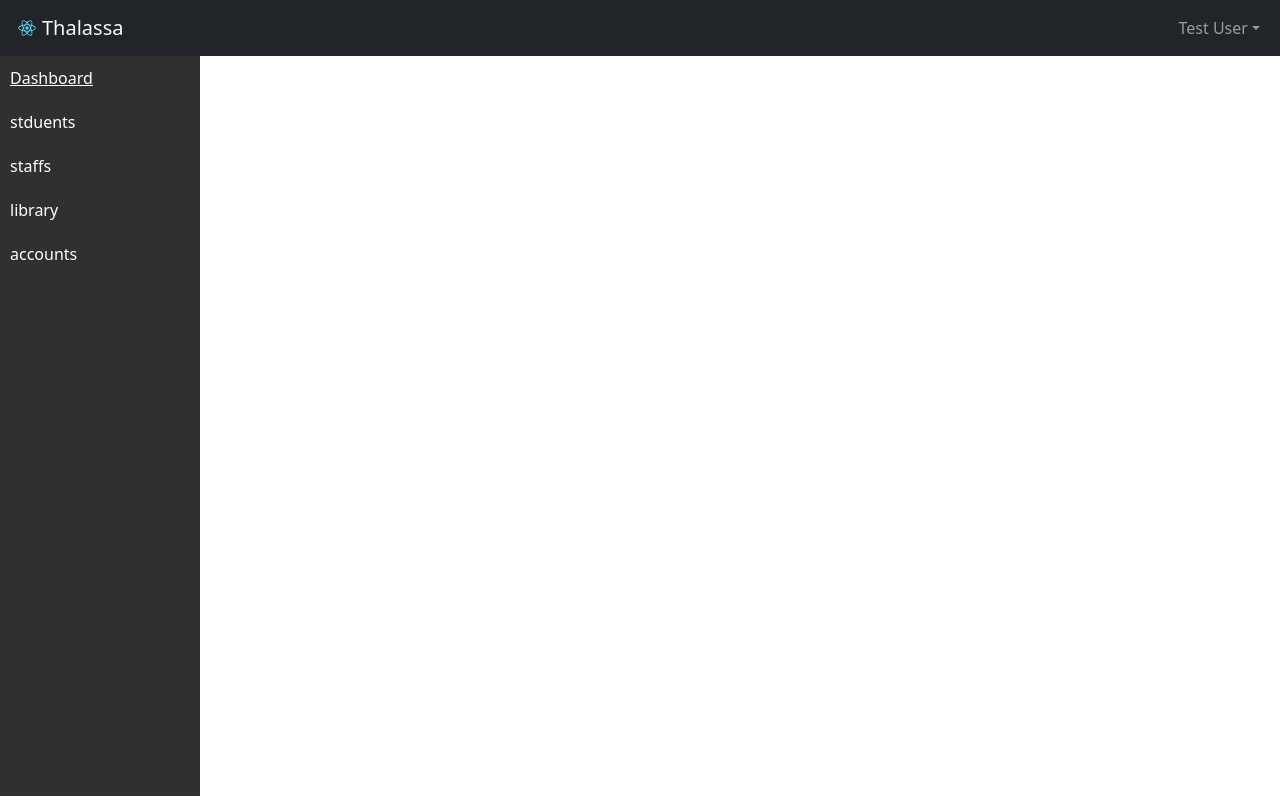
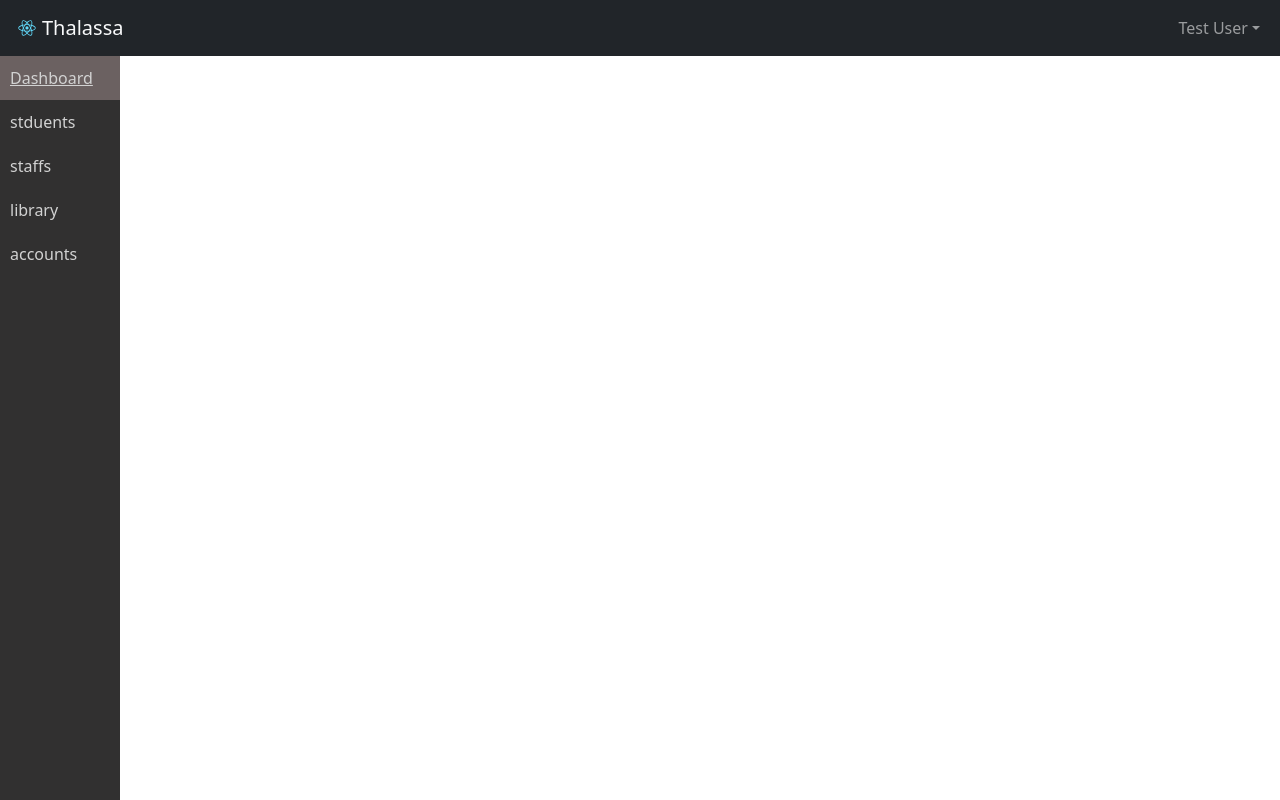
Before and after one commit to vinay-kumar-ps/React_school_management, a React (Create React App) app: page / in a window 1280 px wide. Built offline with nearby package versions, Linux system fonts and the light colour scheme.

Commit message:
learning

```diff
--- a/src/App.css
+++ b/src/App.css
@@ -1,17 +1,21 @@
 .sidebar{
   background-color: rgb(49, 48, 48);
-  width: 200px;
-  height: calc(100vh - 60px);
+  width: 120px;
+  height: calc(100vh - 56px);
   position: fixed;
 }
 
 .sidebar a{
-  color: white;
+  color: rgb(210, 210, 210);
   text-decoration: none;
   display: block;
   padding: 10px;
 }
 .sidebar a.active{
-  background-color: rgb(49, 48, 48);
+  background-color: rgb(107, 97, 97);
   text-decoration: underline;
 }
+.sidebar a:hover{
+  background-color: rgb(186, 175, 175);
+  text-decoration: unset
+}
```
